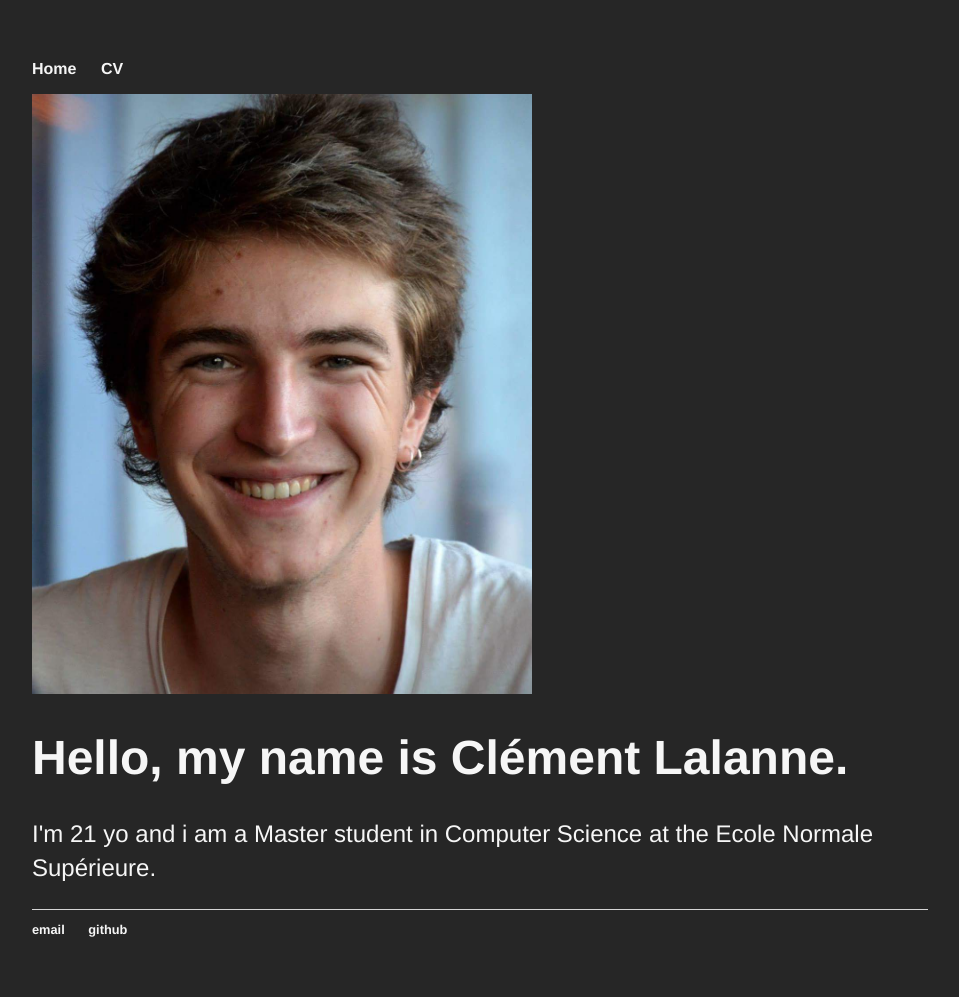
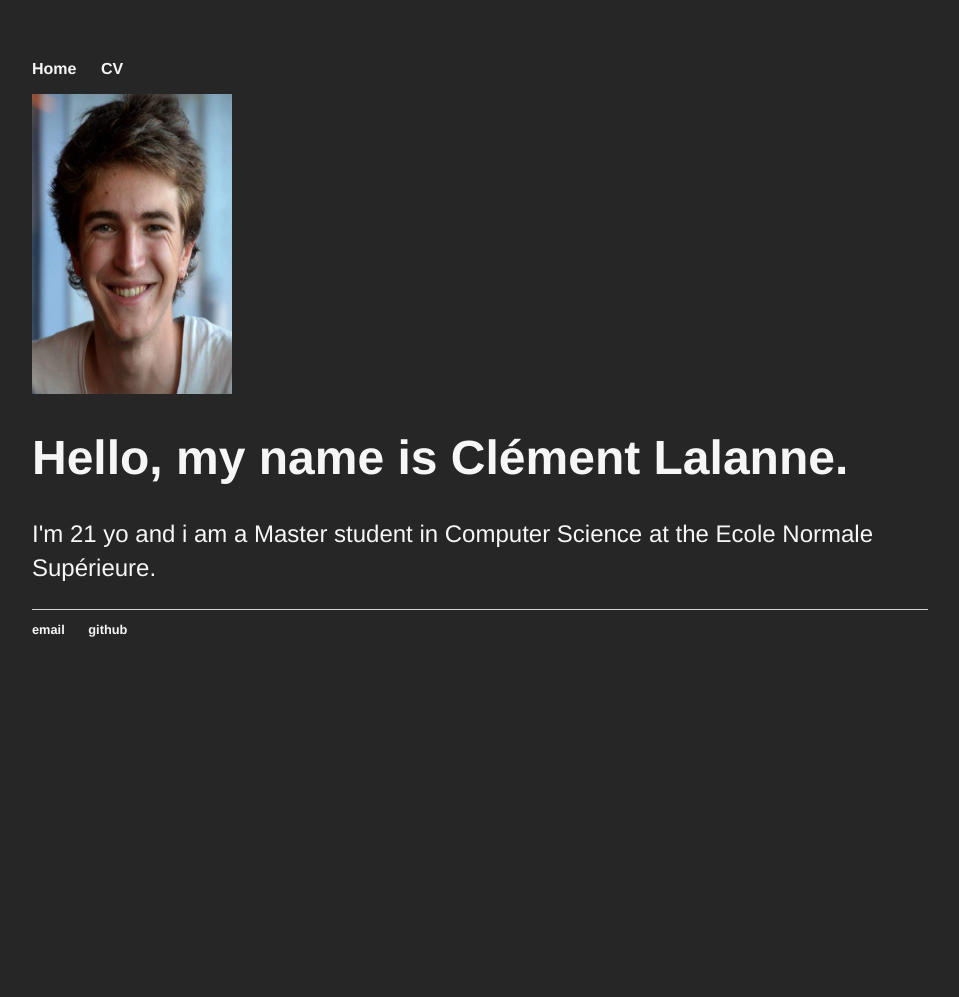
Before and after one commit to clemlal/clemlal.github.io, a Jekyll site: the page built from index.html, in a window 1280 px wide. Shown: the whole page, without its empty margins (160-1119 px from the left). Built offline with Jekyll 4.4.1, drawn with Linux system fonts in a browser that asks for light colours; after the commit the page ends 900 px from its top, so only the background shows below that.

Commit message:
first commit

```diff
--- a/index.html
+++ b/index.html
@@ -2,7 +2,7 @@
 layout: default
 title: Clément Lalanne
 ---
-<img src="cl.jpg" alt="Me" width="500" height="600">
+<img src="cl.jpg" alt="Me" width="200" height="300">
 <div class="blurb">
 	<h1>Hello, my name is Clément Lalanne.</h1>
 				<p>I'm 21 yo and i am a Master student in Computer Science at the Ecole Normale Supérieure.</p>
```
